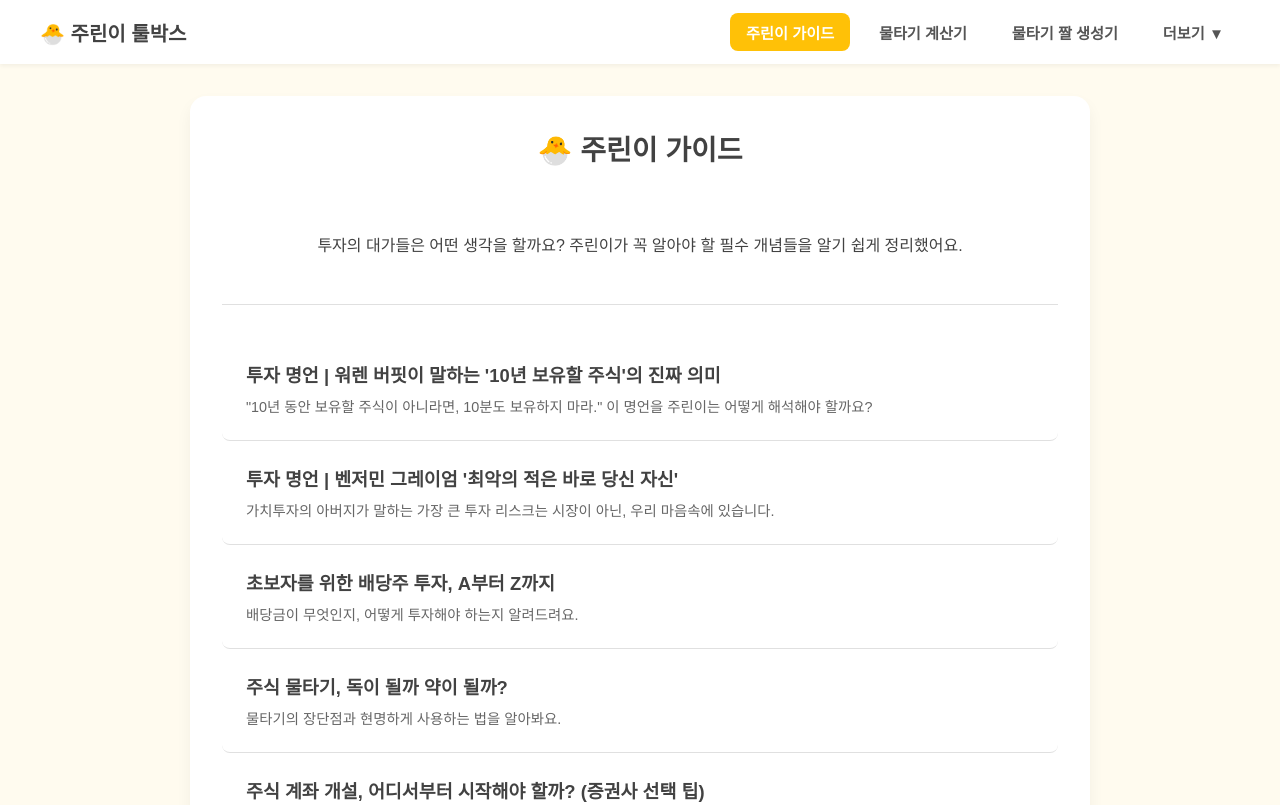
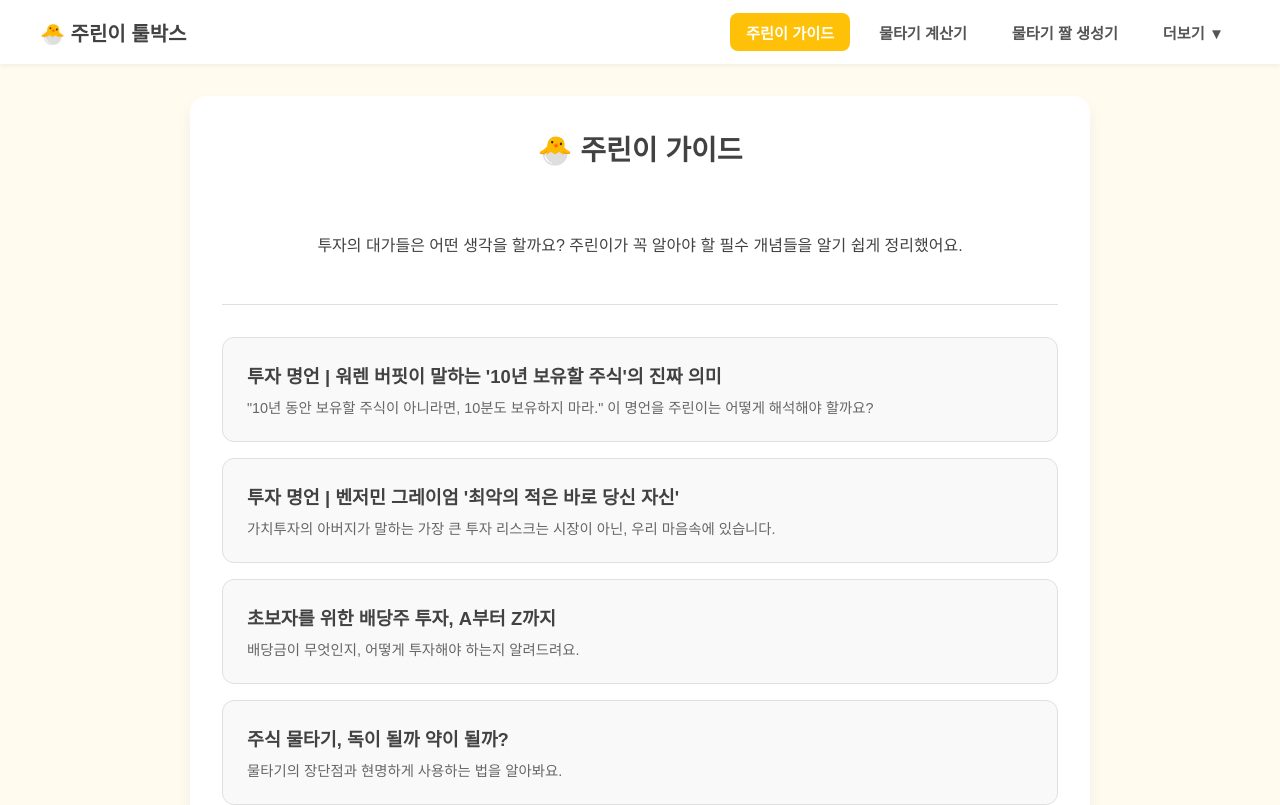
Before and after one commit to ljh3465-eng/jurini-toolbox, a Next.js app: page / in a window 1280 px wide. Shown: the top 805 px of the page. Built offline with nearby package versions, Linux system fonts and the light colour scheme.

Commit message:
주린이 가이드 수정

```diff
--- a/src/app/globals.css
+++ b/src/app/globals.css
@@ -342,6 +342,10 @@ header {
     color: white;
     font-weight: 700;
 }
+.no-results {
+    padding: 0.8rem;
+    color: #999;
+}
 .term-definition {
     flex-grow: 1;
 }
@@ -379,7 +383,7 @@ header {
     background-color: #f9f9f9;
     border: 1px solid var(--border-color);
     border-radius: 12px;
-    padding: 2rem; /* 여백 조정 */
+    padding: 2rem;
     display: flex;
     gap: 1.5rem;
     align-items: center;
@@ -393,7 +397,7 @@ header {
 }
 
 .site-card-icon {
-    font-size: 2.2rem; /* 아이콘 크기 조정 */
+    font-size: 2.2rem;
 }
 
 .site-card-content h3 {
@@ -414,16 +418,25 @@ header {
     border-bottom: 1px solid var(--border-color);
     margin-bottom: 2rem;
 }
+/* ↓↓↓ 주린이 가이드 목록 디자인 수정 ↓↓↓ */
+.guide-list {
+    display: flex;
+    flex-direction: column;
+    gap: 1rem; /* 카드 사이 간격 */
+}
 .guide-list-item {
+    background-color: #f9f9f9;
     padding: 1.5rem;
-    border-bottom: 1px solid var(--border-color);
+    border: 1px solid var(--border-color);
     cursor: pointer;
-    transition: background-color 0.2s;
-    border-radius: 8px;
+    transition: transform 0.2s, box-shadow 0.2s;
+    border-radius: 12px;
 }
 .guide-list-item:hover {
-    background-color: #fafafa;
+    transform: translateY(-5px);
+    box-shadow: 0 12px 20px rgba(0,0,0,0.08);
 }
+/* ↑↑↑ 주린이 가이드 목록 디자인 수정 ↑↑↑ */
 .guide-list-item h3 {
     margin: 0 0 0.5rem 0;
     font-size: 1.15rem;
```
